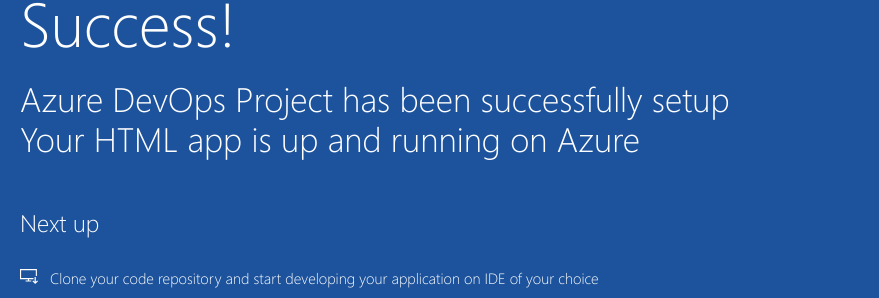
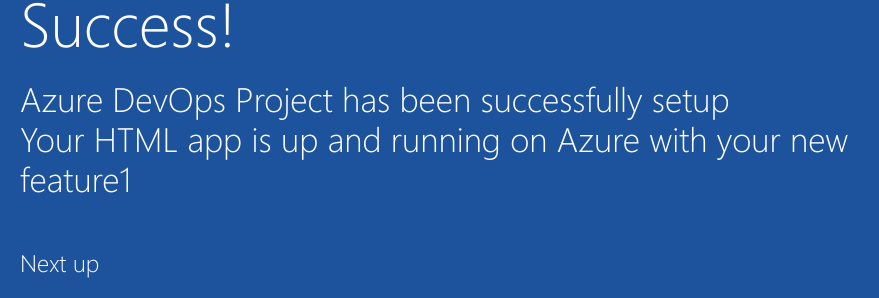
Before and after one commit to releasemode/EdurekaAssignment1, a plain HTML site: page index.html in a window 1280 px wide. Shown: the part 392-690 px from the top of the page, 205-1084 px from the left. Drawn offline with Linux system fonts and the light colour scheme.

Commit message:
Feature1

```diff
--- a/index.html
+++ b/index.html
@@ -20,7 +20,7 @@
             <div class="content-body">
                 <div class="success-text">Success!</div>
                 <div class="description line-1"> Azure DevOps Project has been successfully setup</div>
-                <div class="description line-2"> Your HTML app is up and running on Azure</div>
+                <div class="description line-2"> Your HTML app is up and running on Azure with your new feature1</div>
                 <div class="next-steps-container">
                     <div class="next-steps-header">Next up</div>
                     <div class="next-steps-body">
```
